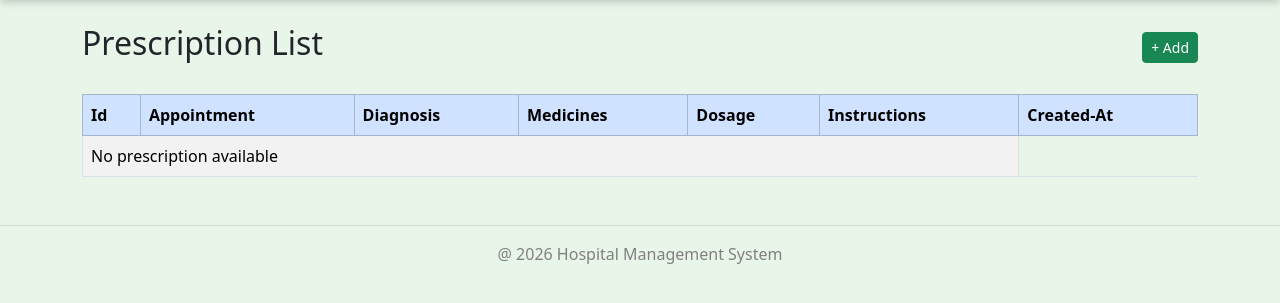
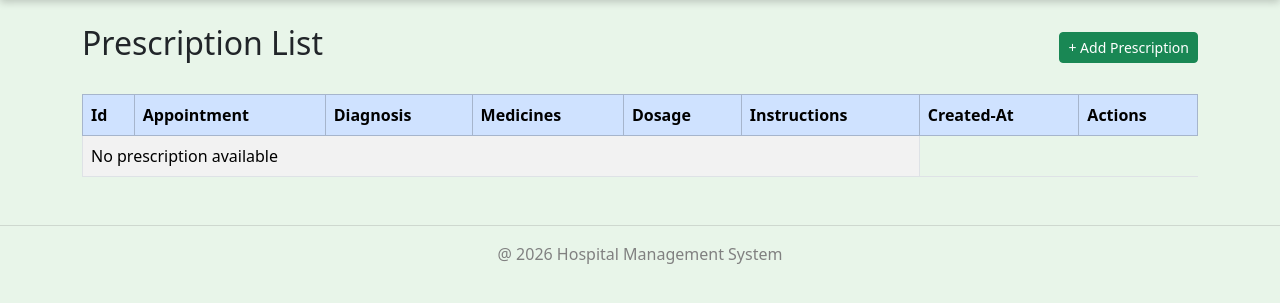
Before and after one commit to prashanttiwaricodes/Hospital-Management-System, a Django app: page /prescriptions/ in a window 1280 px wide. Shown: the part 62-365 px from the top of the page. Run offline with Django 5.2, Linux system fonts and the light colour scheme; data that the repository does not hold is empty.

Commit message:
successfully created Edit and Delete feature and completed Prescription module

```diff
--- a/prescriptions/urls.py
+++ b/prescriptions/urls.py
@@ -4,4 +4,6 @@ from . import views
 urlpatterns=[
     path("",views.prescription_list,name="prescription_list"),
     path("add/",views.prescription_add,name="prescription_add"),
+    path("edit/<int:pk>/",views.prescription_edit,name="prescription_edit"),
+    path("delete/<int:pk>/",views.prescription_delete,name="prescription_delete"),
 ]
--- a/prescriptions/views.py
+++ b/prescriptions/views.py
@@ -1,5 +1,6 @@
-from django.shortcuts import render
+from django.shortcuts import render, redirect, get_object_or_404
 from .models import Prescription
+from .forms import PrescriptionForm
 
 # Create your views here.
 def prescription_list(request):
@@ -13,4 +14,32 @@ def prescription_list(request):
 
 
 def prescription_add(request):
-    pass
+    if request.method=="POST":
+        form=PrescriptionForm(request.POST)
+        if form.is_valid():
+            form.save()
+            return redirect("prescription_list")
+    else:
+        form=PrescriptionForm()
+    return render(request,"Prescriptions/prescription_form.html",{"form":form})
+
+
+def prescription_edit(request,pk):
+    prescription=get_object_or_404(Prescription,pk=pk)
+    if request.method=="POST":
+        form=PrescriptionForm(request.POST,instance=prescription)
+        if form.is_valid():
+            form.save()
+            return redirect("prescription_list")
+    else:
+        form=PrescriptionForm(instance=prescription)
+    return render(request,"Prescriptions/prescription_form.html",{"form":form})
+
+
+
+def prescription_delete(request,pk):
+    prescription=get_object_or_404(Prescription,pk=pk)
+    if request.method=="POST":
+        prescription.delete()
+        return redirect("prescription_list")
+    return render(request,"Prescriptions/prescription_confirm_delete.html",{"prescription":prescription})
--- a/templates/Prescriptions/prescription_list.html
+++ b/templates/Prescriptions/prescription_list.html
@@ -7,7 +7,7 @@ Prescription
 
 <div class="d-flex justify-content-between align-items-center mb-4">
     <h2>Prescription List</h2>
-    <a href="{% url 'prescription_add' %}" class="btn btn-success btn-sm">+ Add</a>
+    <a href="{% url 'prescription_add' %}" class="btn btn-success btn-sm">+ Add Prescription</a>
 </div>
 <table class="table table-bordered table-striped">
     <thead class="table-primary">
@@ -19,6 +19,7 @@ Prescription
             <th>Dosage</th>
             <th>Instructions</th>
             <th>Created-At</th>
+            <th>Actions</th>
         </tr>
     </thead>
     <tbody>
@@ -31,6 +32,12 @@ Prescription
             <td>{{prescription.dosage}}</td>
             <td>{{prescription.instructions}}</td>
             <td>{{prescription.created_at}}</td>
+            <td>
+                <a href="{% url 'prescription_edit' prescription.pk %}" class="btn btn-warning btn-sm">Edit</a>
+
+
+                <a href="{% url 'prescription_delete' prescription.pk %}" class="btn btn-warning btn-sm">Delete</a>
+            </td>
         </tr>
            {% empty %}
         <tr>
```
Also changed, not shown: prescriptions/forms.py (added, +14 -0 lines), templates/Prescriptions/prescription_confirm_delete.html (added, +14 -0 lines), templates/Prescriptions/prescription_form.html (added, +15 -0 lines).
